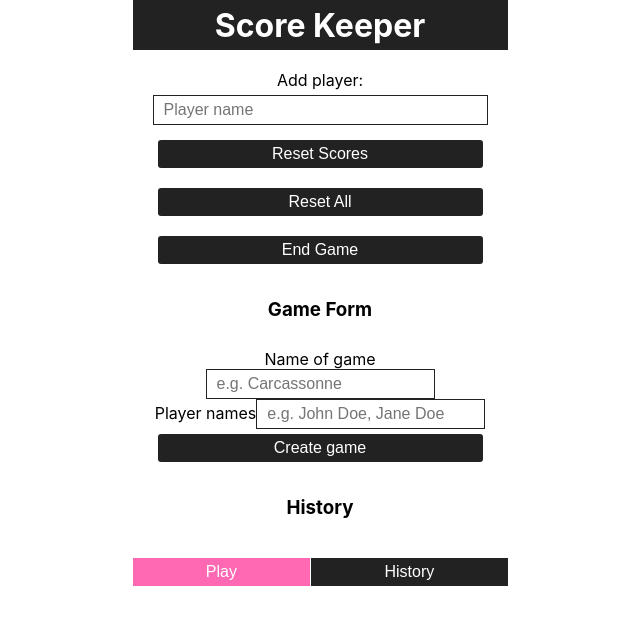
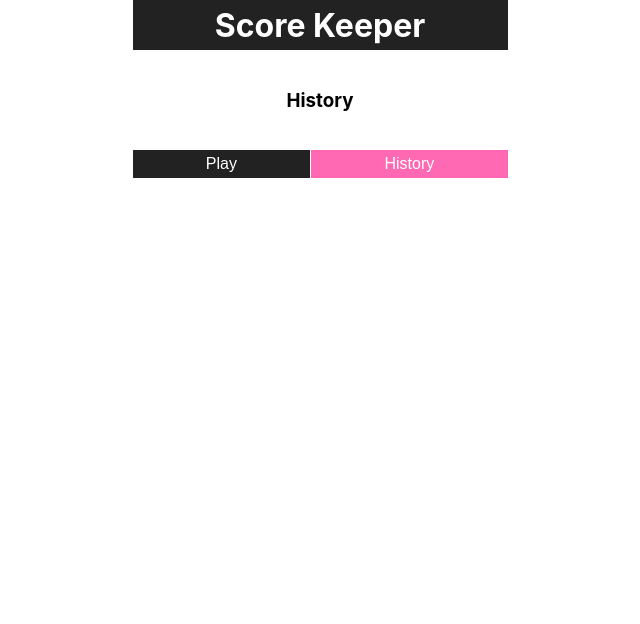
Before and after one commit to AnnekeSchuette/scorekeeper, a React (Create React App) app: page / in a window 1280 px wide. Both pictures are taken after a click on the button "History". Shown: the top 624 px of the page, without its empty margins (320-960 px from the left). Built offline with nearby package versions, Linux system fonts and the light colour scheme.

Commit message:
Finetuning GameForm and Histroy functions

```diff
--- a/package.json
+++ b/package.json
@@ -46,6 +46,5 @@
   "license": "ISC",
   "bugs": {
     "url": "https://github.com/AnnekeSchuette/scorekeeper/issues"
-  },
-  "homepage": "https://github.com/AnnekeSchuette/scorekeeper#readme"
+  }
 }
--- a/src/Components/App/App.js
+++ b/src/Components/App/App.js
@@ -2,15 +2,15 @@ import React from 'react';
 import { useState } from 'react'
 import './App.css';
 import Header from '../Header/Header';
-import PlayerForm from '../PlayerForm/PlayerForm';
 import Button from '../Button/Button';
-import Player from '../Player/Player';
 import Navigation from '../Navigation/Navigation';
 import GameForm from '../GameForm/GameForm';
+import Player from '../Player/Player';
 import HistoryEntry from '../HistoryEntry/HistoryEntry';
 
 function App() {
 
+  const [activeIndex, setActiveIndex] = useState(0)
   const [players, setPlayers] = useState([])
   const [currentGame, setCurrentGame] = useState("")
   const [games, setGames] = useState([])
@@ -20,9 +20,7 @@ function App() {
   }
 
   function handleCreateGame(nameOfGame, playerNames){
-    setPlayers([
-      playerNames.map(player => ({name: player.name, score: 0}))
-    ])
+    setPlayers(playerNames.map(player => ({player, score: 0})))
     setCurrentGame(nameOfGame)
   }
 
@@ -30,7 +28,7 @@ function App() {
     setGames(oldGames => [
       ...oldGames, {
         nameOfGame: currentGame,
-        players: players.map(player => ({name: player.name, score: 0}))
+        players: players.map((player, index) => player[index])
       }]
       )
     resetAll()
@@ -54,6 +52,7 @@ function App() {
 
   function resetAll(){
     setPlayers([])
+    setCurrentGame("")
   }
 
   function resetScore(){
@@ -63,21 +62,26 @@ function App() {
     ))
   }
 
-  console.log(currentGame, players, games)
   return (
     <div className="App">
       <Header title={"Score Keeper"} />
       <main className="AppMain">
-        <PlayerForm
-          key="playerform"
-          onAddPlayer={handleAddPlayer}
-        />
 
-        {players && players.map((player, index) =>
+        {(activeIndex === 0 && !currentGame) &&
+          <section>
+            <h3>Game Form</h3>
+            <GameForm key="gameform" onCreateGame={handleCreateGame}/>
+          </section>
+        }
+
+      {(activeIndex === 0 && currentGame) &&
+          <section key="currentgame">
+            <h3>Play Game</h3>
+            {players && players.map(({player, score}, index) =>
               <Player
-            key={player.index}
-            name={player.name}
-            score={player.score}
+                key={index}
+                name={player}
+                score={score}
                 onPlus={() => handlePlus(index)}
                 onMinus={() => handleMinus(index)}
               />
@@ -87,33 +91,36 @@ function App() {
               onClick={resetScore}
               name={"Reset Scores"}
             />
-        <Button
-          onClick={resetAll}
-          name={"Reset All"}
-        />
+
+          </section>
+        }
+
+        {(activeIndex === 1) &&
+          <section key="history">
+            <h3>History</h3>
+            {games && games.map(({nameOfGame, players}, index) =>
+                <HistoryEntry
+                nameOfGame={nameOfGame}
+                gamePlayers={players}
+                />)
+            }
+          </section>
+        }
+      </main>
+
+      {/* while game is running, show "End game" button, otherwise navigation */}
+      {currentGame ?
         <Button
             onClick={handleSaveGame}
             name={"End Game"}
           />
-
-        <h3>Game Form</h3>
-        <GameForm onCreateGame={handleCreateGame}/>
-
-        <h3>History</h3>
-        {games && games.map((nameOfGame, players) =>
-            <HistoryEntry
-            nameOfGame={nameOfGame}
-            players={players}
-            />)
-        }
-
-      </main>
-
+      :
         <Navigation
-        onNavigate={index => console.log(index)}
-        activeIndex={0}
+          onNavigate={index => setActiveIndex(index)}
+          activeIndex={activeIndex}
           pages={['Play', 'History']}
         />
+      }
     </div>
   )
 }
--- a/src/Components/Button/Button.js
+++ b/src/Components/Button/Button.js
@@ -1,9 +1,9 @@
 import React from 'react';
 import './Button.css'
 
-export default function Button({name, onClick, addClass}){
+export default function Button({name, onClick, className = '' }){
 
   return(
-    <button onClick={onClick} className={addClass ? "Button " + addClass : "Button"}>{name}</button>
+    <button onClick={onClick} className={'Button ' + className}>{name}</button>
   )
 }
--- a/src/Components/GameForm/GameForm.js
+++ b/src/Components/GameForm/GameForm.js
@@ -14,12 +14,14 @@ export default function GameForm({onCreateGame}){
   function handleSubmit(event){
     event.preventDefault()
     const form = event.target
-    const inputGame = form.elements.gamename
-    const inputPlayers = form.elements.playernames
-    const nameOfGame = inputGame.value
-    const playerNames = inputPlayers.value.trim().split(',')
-    onCreateGame(nameOfGame, playerNames)
+    const {nameOfGame, playerNames} = form.elements
+
+    onCreateGame({
+      nameOfGame: nameOfGame.value,
+      playerNames: playerNames.value.split(',').map(name => name.trim())
+    })
+
     form.reset()
-    inputGame.focus()
+    nameOfGame.focus()
   }
 }
--- a/src/Components/HistoryEntry/HistoryEntry.js
+++ b/src/Components/HistoryEntry/HistoryEntry.js
@@ -4,19 +4,23 @@ import './HistoryEntry.css'
 export default function HistoryEntry(
   {
     nameOfGame,
-    players
+    gamePlayers
   }
 ){
+  //const test = players.map(({player, score}, index) => {player, score, index})
+
+  //const playerObject = players
+
   return (
     <section>
       <h3>{nameOfGame}</h3>
-      {players.map((player, index) =>
-          <Player
-            key={index}
-            name={player.name}
-            score={player.score}
-          />
-        )}
+      {gamePlayers && gamePlayers.map(({player, score}, index) =>
+        <Player
+          key={player}
+          name={player}
+          score={score}
+        />
+      )}
     </section>
   )
 }
--- a/src/Components/Navigation/Navigation.js
+++ b/src/Components/Navigation/Navigation.js
@@ -15,9 +15,9 @@ export default function Navigation({
       {pages.map((page, index) => (
         <Button
           key={page}
-          disabled={index === activeIndex}
+          isActive={index === activeIndex}
           onClick={() => onNavigate(index)}
-          addClass={index === activeIndex ? "Navigation__Button Navigation__Button--active" : "Navigation__Button"}
+          className={index === activeIndex ? "Navigation__Button Navigation__Button--active" : "Navigation__Button"}
           name={page}
         />
       ))}
--- a/src/Components/Player/Player.js
+++ b/src/Components/Player/Player.js
@@ -10,9 +10,9 @@ export default function Player({
   return(
     <section className="Player">
       {name}
-      <Button onClick={onMinus} name={"-"} />
+      {onMinus && <Button onClick={onMinus} name={"-"} />}
       {score}
-      <Button onClick={onPlus} name={"+"} />
+      {onMinus && <Button onClick={onPlus} name={"+"} />}
     </section>
     )
 }
```
Also changed, not shown: src/Components/AddPlayer/AddPlayer.js (added, +42 -0 lines), src/Components/AddPlayer/AddPlayer.css (added). Lines whose indentation alone changed are shown as unchanged.
